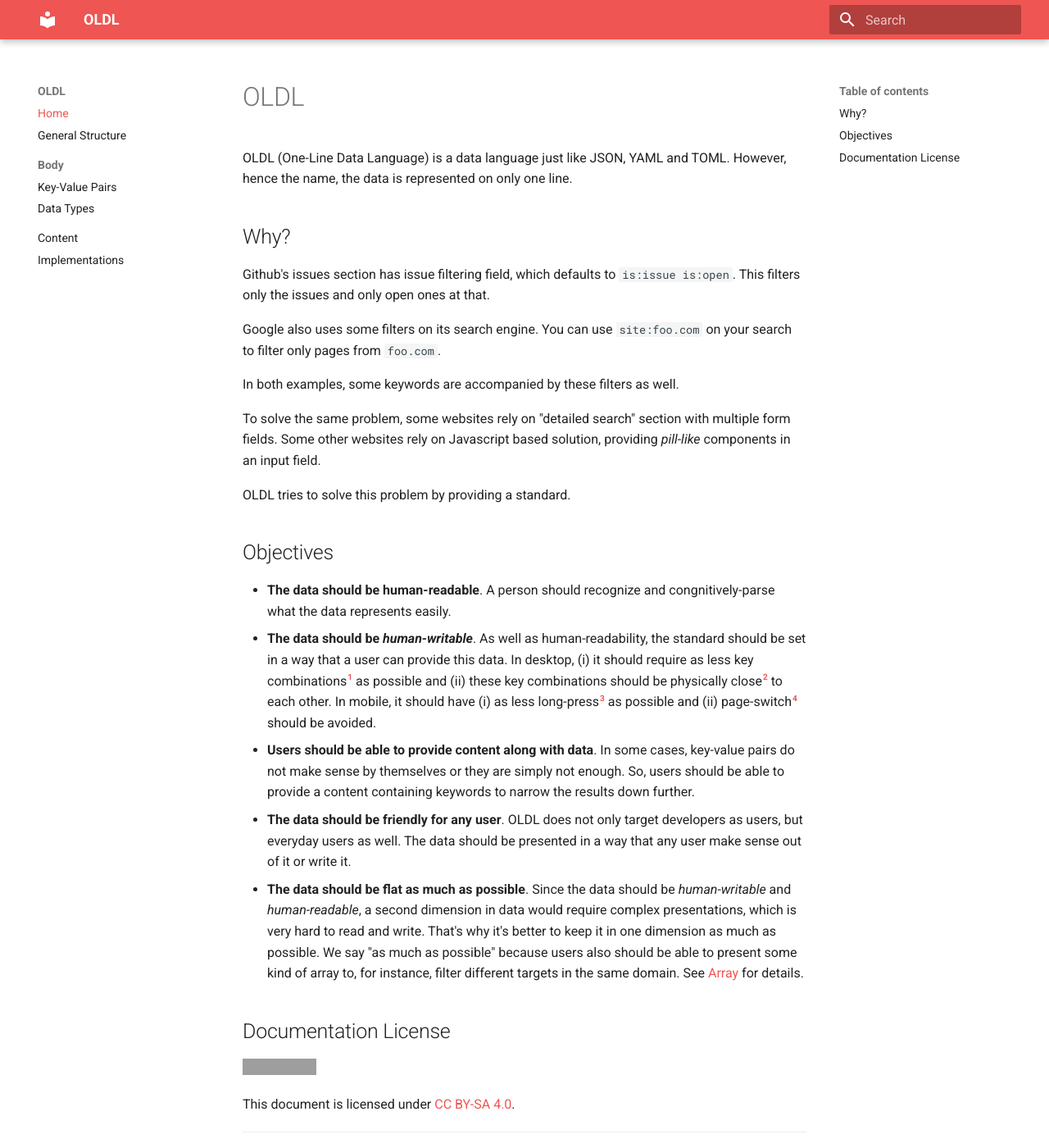
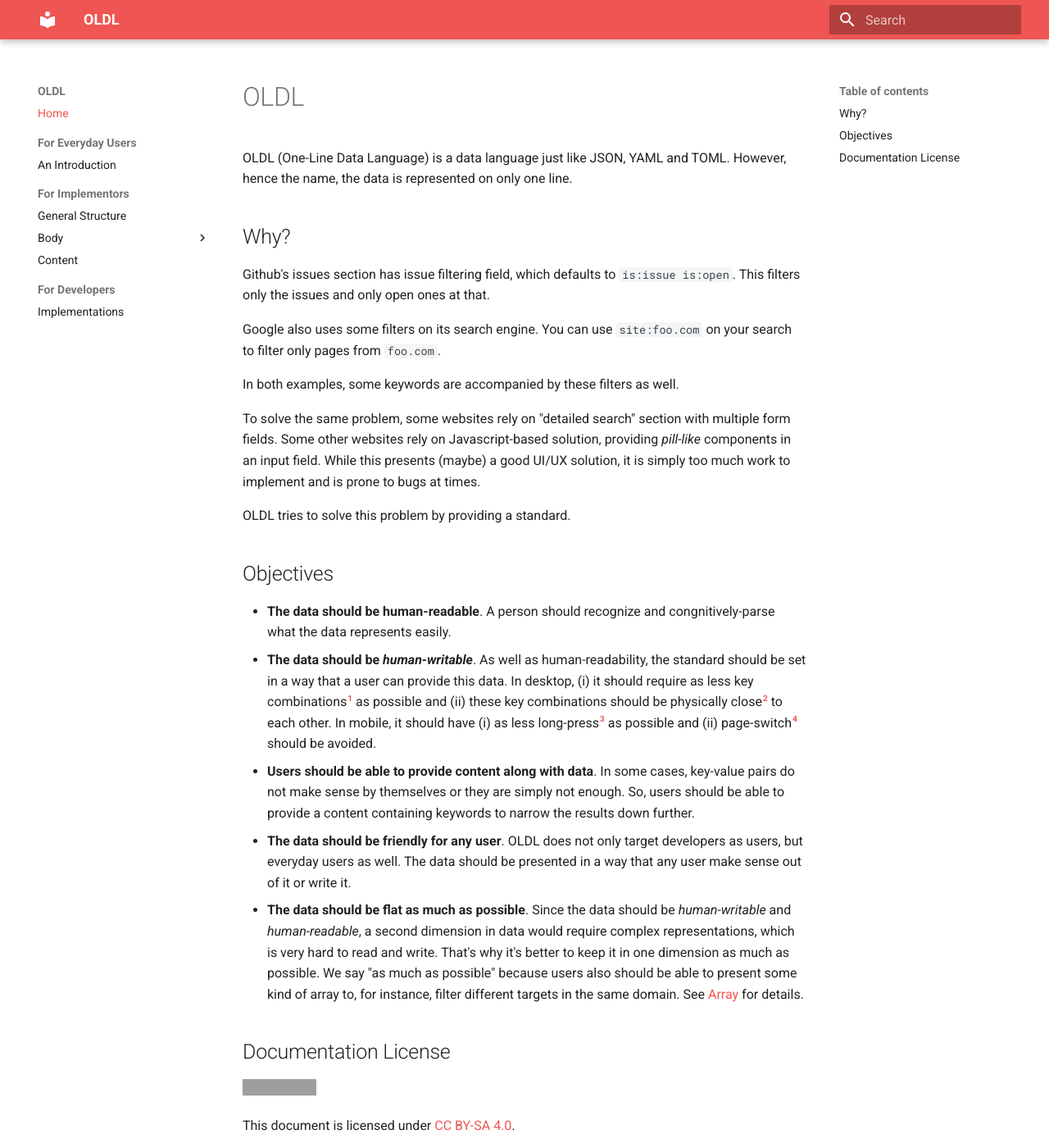
Before and after one commit to erayerdin/oldlspec, an MkDocs documentation site: the page built from docs/index.md, in a window 1280 px wide and 1400 px high. Shown: the whole window at 82% size. Built offline with MkDocs 1.6.1 and Material for MkDocs 9.7.7, drawn with Linux system fonts in a browser that asks for light colours; grey boxes are pictures that could not be loaded.

Commit message:
separated the docs into everyday user, implementor and developer

```diff
--- a/docs/index.md
+++ b/docs/index.md
@@ -20,7 +20,7 @@ Google also uses some filters on its search engine. You can use `site:foo.com` o
 
 In both examples, some keywords are accompanied by these filters as well.
 
-To solve the same problem, some websites rely on "detailed search" section with multiple form fields. Some other websites rely on Javascript based solution, providing *pill-like* components in an input field.
+To solve the same problem, some websites rely on "detailed search" section with multiple form fields. Some other websites rely on Javascript-based solution, providing *pill-like* components in an input field. While this presents (maybe) a good UI/UX solution, it is simply too much work to implement and is prone to bugs at times.
 
 OLDL tries to solve this problem by providing a standard.
 
@@ -30,7 +30,7 @@ OLDL tries to solve this problem by providing a standard.
  - **The data should be *human-writable***. As well as human-readability, the standard should be set in a way that a user can provide this data. In desktop, (i) it should require as less key combinations[^1] as possible and (ii) these key combinations should be physically close[^2] to each other. In mobile, it should have (i) as less long-press[^3] as possible and (ii) page-switch[^4] should be avoided.
  - **Users should be able to provide content along with data**. In some cases, key-value pairs do not make sense by themselves or they are simply not enough. So, users should be able to provide a content containing keywords to narrow the results down further.
  - **The data should be friendly for any user**. OLDL does not only target developers as users, but everyday users as well. The data should be presented in a way that any user make sense out of it or write it.
- - **The data should be flat as much as possible**. Since the data should be *human-writable* and *human-readable*, a second dimension in data would require complex presentations, which is very hard to read and write. That's why it's better to keep it in one dimension as much as possible. We say "as much as possible" because users also should be able to present some kind of array to, for instance, filter different targets in the same domain. See [Array](datatypes.md#array) for details.
+ - **The data should be flat as much as possible**. Since the data should be *human-writable* and *human-readable*, a second dimension in data would require complex representations, which is very hard to read and write. That's why it's better to keep it in one dimension as much as possible. We say "as much as possible" because users also should be able to present some kind of array to, for instance, filter different targets in the same domain. See [Array](datatypes.md#array) for details.
 
 ## Documentation License
 
--- a/mkdocs.yml
+++ b/mkdocs.yml
@@ -24,10 +24,14 @@ markdown_extensions:
   - footnotes
 
 nav:
-    - Home: index.md
-    - General Structure: structure.md
-    - Body:
-      - Key-Value Pairs: keyvalue.md
-      - Data Types: datatypes.md
-    - Content: content.md
-    - Implementations: implementations.md
+  - Home: index.md
+  - For Everyday Users:
+      - An Introduction: everydayusers.md
+  - For Implementors:
+      - General Structure: structure.md
+      - Body:
+          - Key-Value Pairs: keyvalue.md
+          - Data Types: datatypes.md
+      - Content: content.md
+  - For Developers:
+      - Implementations: implementations.md
```
Also changed, not shown: docs/everydayusers.md (added, +50 -0 lines).
